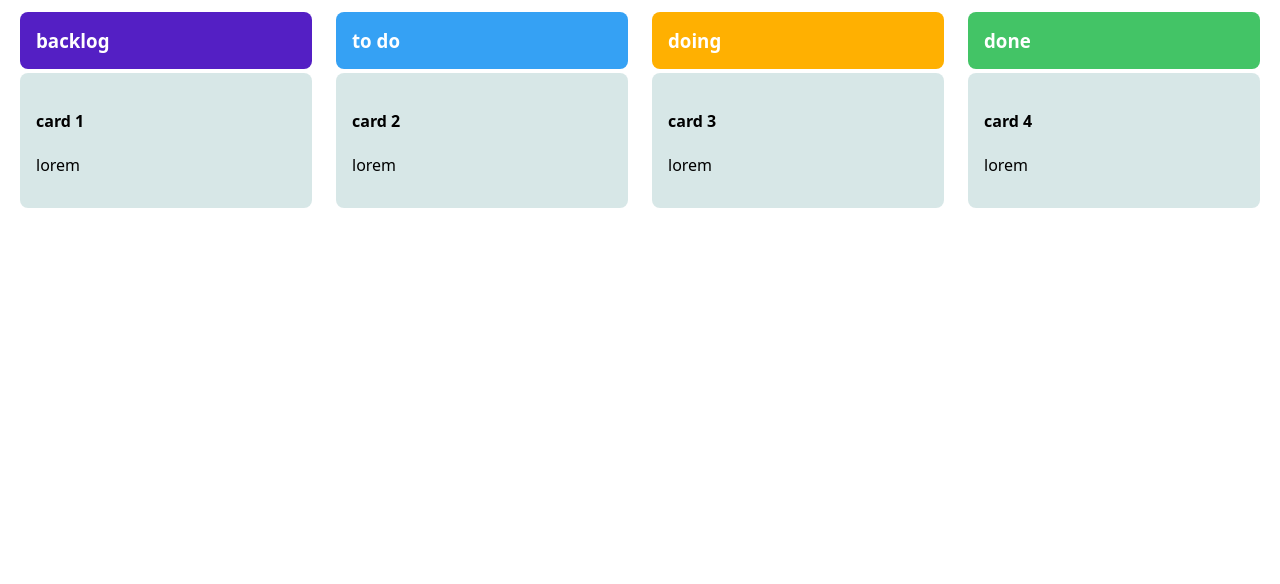
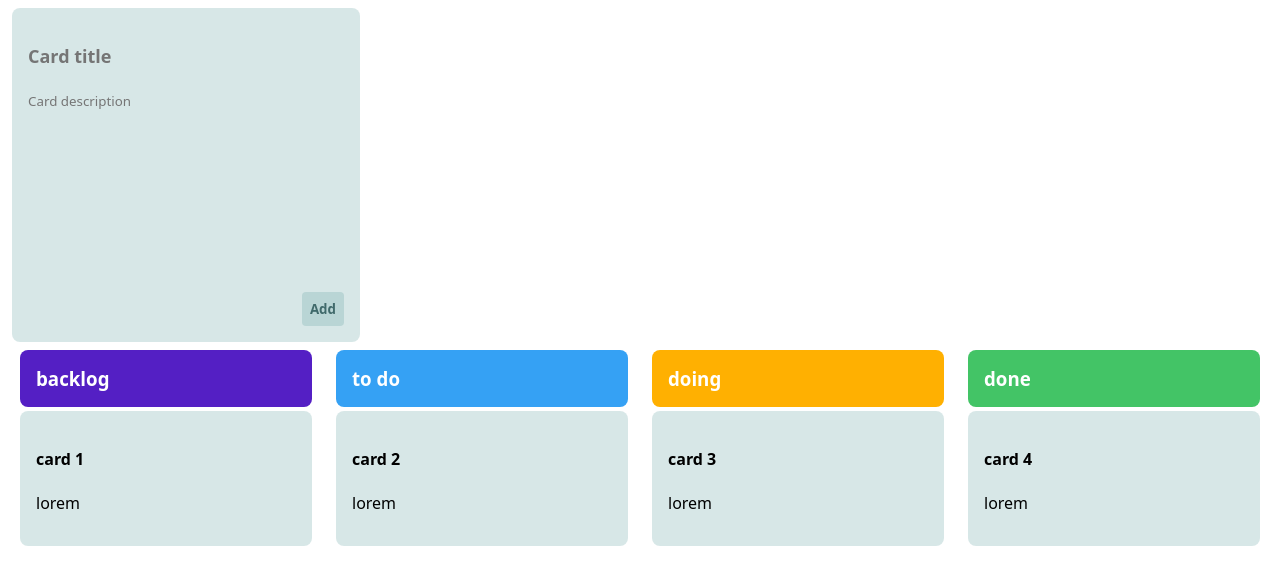
Before and after one commit to anajalvarenga/kanban-board, a Vue app: page / in a window 1280 px wide. Shown: the top 584 px of the page. Built offline with nearby package versions, Linux system fonts and the light colour scheme.

Commit message:
feat: AddCard layout

```diff
--- a/src/App.vue
+++ b/src/App.vue
@@ -1,12 +1,14 @@
 <template>
+  <AddCard />
   <TheBoard />
 </template>
 
 <script>
 import TheBoard from './components/board/TheBoard.vue';
+import AddCard from './components/task/AddCard.vue';
 
 export default {
-    components: { TheBoard }
+    components: { TheBoard, AddCard }
 }
 </script>
 
--- a/src/components/UI/BaseCard.vue
+++ b/src/components/UI/BaseCard.vue
@@ -1,13 +1,17 @@
 <template>
     <li>
-        <h4>{{ cardData.title }}</h4>
-        <p>{{ cardData.description }}</p>
+        <slot>
+            <h4 v-if="cardData && cardData.title">{{ cardData.title }}</h4>
+            <p v-if="cardData && cardData.description">{{ cardData.description }}</p>
+        </slot>
     </li>
 </template>
 
 <script>
 export default {
-    props: ['cardData']
+    props: {
+        cardData: { required: false }
+    }
 }
 </script>
 
@@ -17,5 +21,6 @@
     padding: 16px;
     border-radius: 8px;
     margin: 4px;
+    list-style: none;
 }
 </style>
--- /dev/null
+++ b/src/components/task/AddCard.vue
@@ -0,0 +1,72 @@
+<template>
+    <BaseCard class="card">
+        <form class="form-card" @submit.prevent>
+            <input
+                type="text"
+                placeholder="Card title"
+            >
+            <textarea
+                name="description"
+                id="description"
+                cols="30"
+                rows="10"
+                placeholder="Card description"
+            ></textarea>
+            <button>Add</button>
+        </form>
+    </BaseCard>
+</template>
+
+<style scoped>
+.card {
+    width: 25%;
+    min-width: 200px;
+}
+
+.form-card {
+    display: flex;
+    flex-direction: column;
+    align-items: center;
+    gap: 16px;
+}
+
+input,
+textarea {
+    background-color: transparent;
+    border: none;
+    border-radius: 4px;
+    outline: none;
+    padding: 4px;
+    width: 100%;
+}
+
+input {
+    margin-top: 16px;
+    font-size: 18px;
+    font-weight: bold;
+}
+
+textarea {
+    resize: none;
+}
+
+button {
+    align-self: flex-end;
+    background-color: rgba(95, 158, 160, 0.25);
+    border: none;
+    border-radius: 4px;
+    color: rgb(64, 106, 107);
+    cursor: pointer;
+    font-weight: bold;
+    outline: none;
+    padding: 8px;
+}
+
+button:hover {
+    background-color: rgba(95, 158, 160, 0.5);
+}
+
+button:active {
+    background-color: rgba(95, 158, 160, 0.7);
+}
+</style>
```
